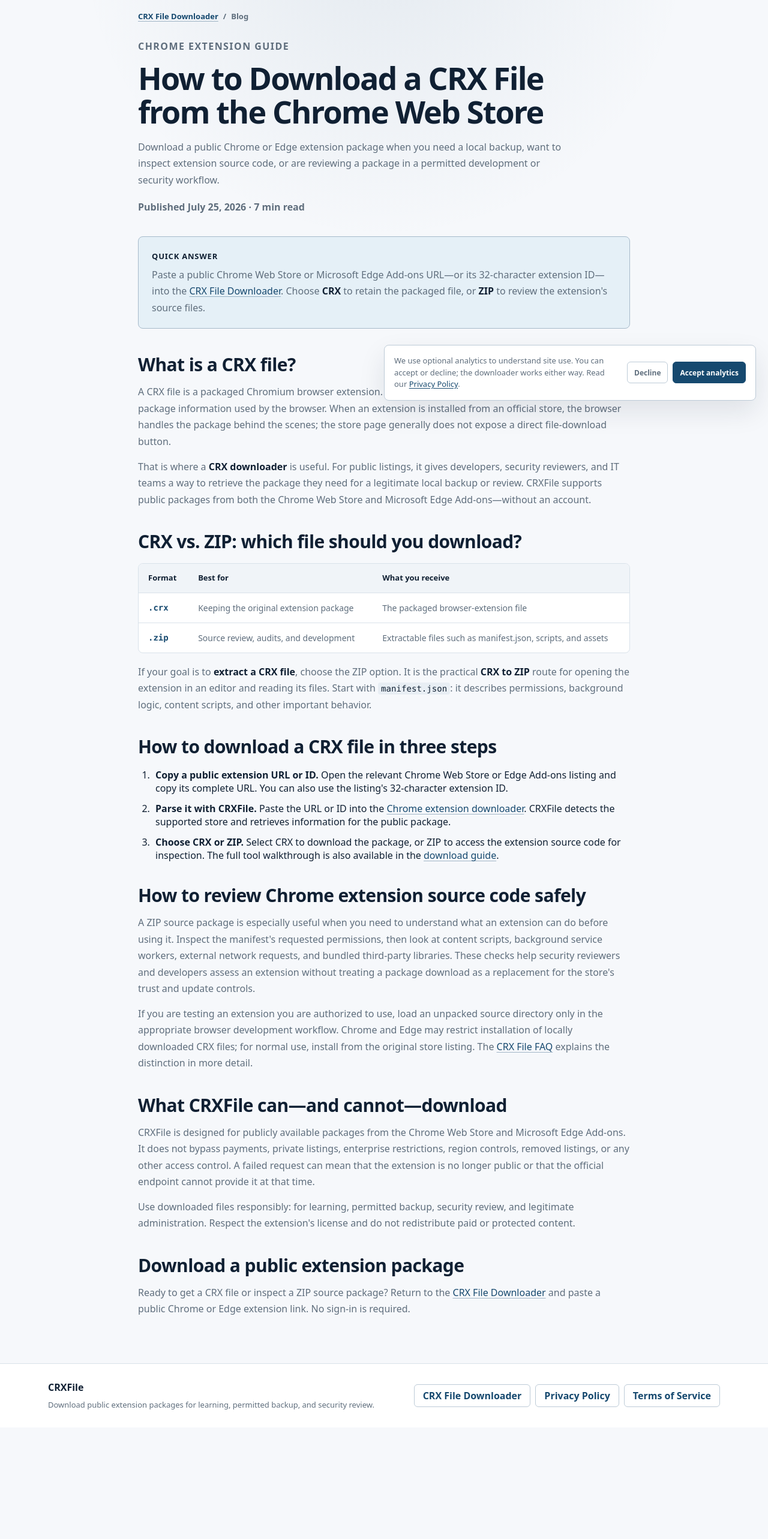
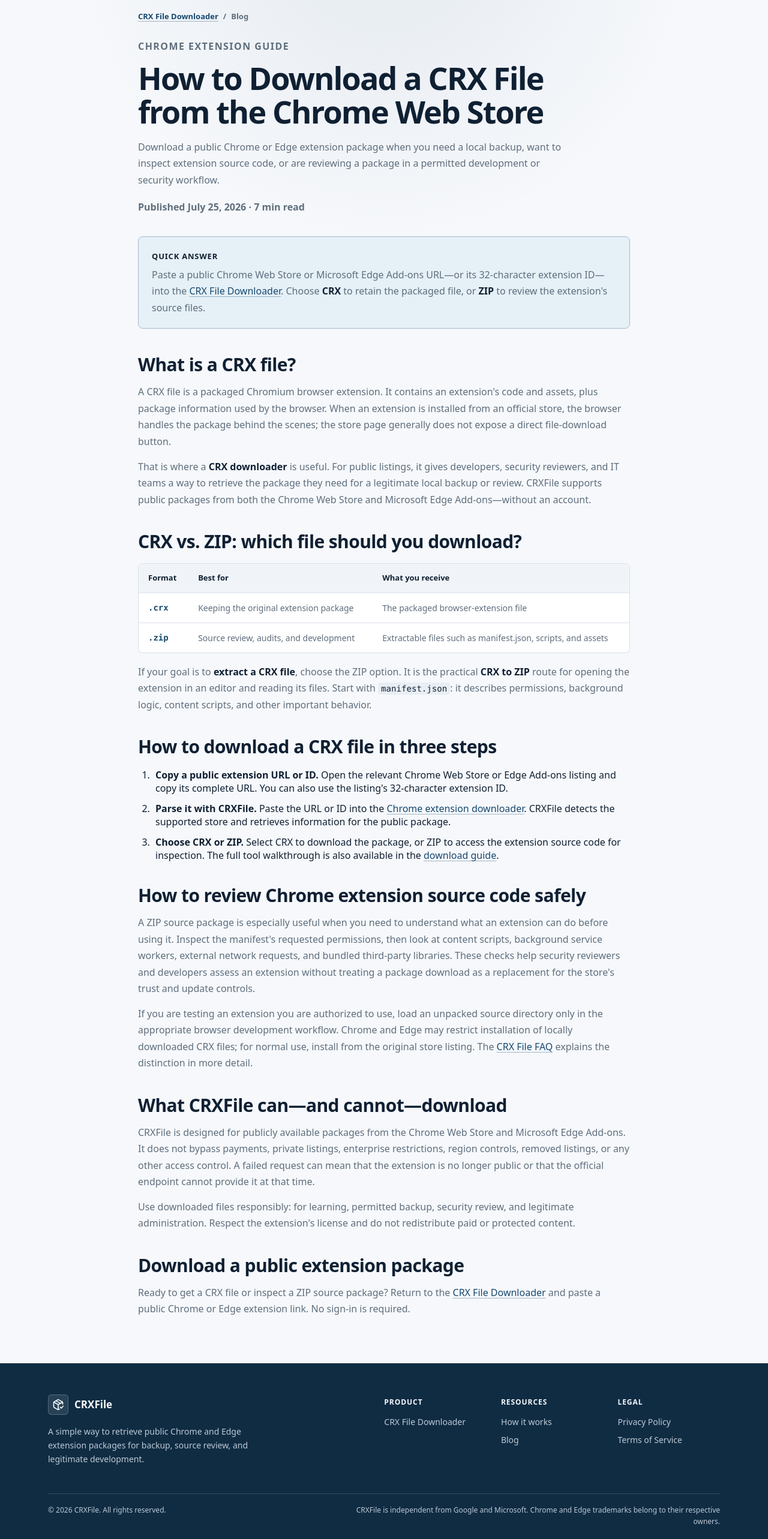
Before and after one commit to calinawilliams1992/crxfile, a Next.js app: page /blog in a window 1280 px wide. Shown: the part 112-2678 px from the top of the page at 60% size. Before the commit the page ends 2492 px from the top, so only its background shows below. Built offline with nearby package versions, Linux system fonts and the light colour scheme.

Commit message:
Restore GA4 tracking and redesign footer

```diff
--- a/app/(en)/blog/page.tsx
+++ b/app/(en)/blog/page.tsx
@@ -1,5 +1,6 @@
 import type { Metadata } from "next";
 import { PackageCheck } from "lucide-react";
+import { SiteFooter } from "@/app/components/SiteFooter";
 
 const publishedAt = "2026-07-25T00:00:00.000Z";
 
@@ -253,17 +254,7 @@
         </article>
       </main>
 
-      <footer className="site-footer">
-        <div>
-          <strong>CRXFile</strong>
-          <p>Download public extension packages for learning, permitted backup, and security review.</p>
-        </div>
-        <div className="footer-links">
-          <a href="/#tool">CRX File Downloader</a>
-          <a href="/privacy-policy">Privacy Policy</a>
-          <a href="/terms-of-service">Terms of Service</a>
-        </div>
-      </footer>
+      <SiteFooter />
     </div>
   );
 }
--- a/app/components/GoogleAnalytics.tsx
+++ b/app/components/GoogleAnalytics.tsx
@@ -1,31 +1,9 @@
-"use client";
-
 import Script from "next/script";
-import { useEffect, useState } from "react";
 
 const GA_MEASUREMENT_ID = "G-FXT8B44M45";
-const CONSENT_KEY = "crxfile-analytics-consent";
-
-type Consent = "accepted" | "declined" | "pending";
 
 export function GoogleAnalytics() {
-  const [consent, setConsent] = useState<Consent>("pending");
-
-  useEffect(() => {
-    const savedConsent = window.localStorage.getItem(CONSENT_KEY);
-    if (savedConsent === "accepted" || savedConsent === "declined") {
-      setConsent(savedConsent);
-    }
-  }, []);
-
-  function saveConsent(nextConsent: Exclude<Consent, "pending">) {
-    window.localStorage.setItem(CONSENT_KEY, nextConsent);
-    setConsent(nextConsent);
-  }
-
   return (
-    <>
-      {consent === "accepted" ? (
     <>
       <Script
         src={"https://www.googletagmanager.com/gtag/js?id=" + GA_MEASUREMENT_ID}
@@ -37,24 +15,5 @@
           "');"}
       </Script>
     </>
-      ) : null}
-
-      {consent === "pending" ? (
-        <aside className="consent-banner" aria-label="Analytics preferences">
-          <p>
-            We use optional analytics to understand site use. You can accept or decline; the
-            downloader works either way. Read our <a href="/privacy-policy">Privacy Policy</a>.
-          </p>
-          <div className="consent-actions">
-            <button className="consent-decline" type="button" onClick={() => saveConsent("declined")}>
-              Decline
-            </button>
-            <button className="consent-accept" type="button" onClick={() => saveConsent("accepted")}>
-              Accept analytics
-            </button>
-          </div>
-        </aside>
-      ) : null}
-    </>
   );
 }
--- /dev/null
+++ b/app/components/SiteFooter.tsx
@@ -0,0 +1,81 @@
+import { PackageCheck } from "lucide-react";
+
+export type FooterLabels = {
+  tagline: string;
+  product: string;
+  resources: string;
+  legal: string;
+  downloader: string;
+  guide: string;
+  blog: string;
+  privacy: string;
+  terms: string;
+  copyright: string;
+  disclaimer: string;
+};
+
+const englishLabels: FooterLabels = {
+  tagline:
+    "A simple way to retrieve public Chrome and Edge extension packages for backup, source review, and legitimate development.",
+  product: "Product",
+  resources: "Resources",
+  legal: "Legal",
+  downloader: "CRX File Downloader",
+  guide: "How it works",
+  blog: "Blog",
+  privacy: "Privacy Policy",
+  terms: "Terms of Service",
+  copyright: "© 2026 CRXFile. All rights reserved.",
+  disclaimer:
+    "CRXFile is independent from Google and Microsoft. Chrome and Edge trademarks belong to their respective owners."
+};
+
+type SiteFooterProps = {
+  labels?: FooterLabels;
+  toolHref?: string;
+  guideHref?: string;
+};
+
+export function SiteFooter({
+  labels = englishLabels,
+  toolHref = "/#tool",
+  guideHref = "/#guide"
+}: SiteFooterProps) {
+  return (
+    <footer className="site-footer">
+      <div className="footer-inner">
+        <div className="footer-brand">
+          <a className="footer-logo" href={toolHref} aria-label="CRXFile home">
+            <span className="footer-mark">
+              <PackageCheck size={20} aria-hidden="true" />
+            </span>
+            <span>CRXFile</span>
+          </a>
+          <p>{labels.tagline}</p>
+        </div>
+
+        <div className="footer-navigation">
+          <nav className="footer-group" aria-label={labels.product}>
+            <h2>{labels.product}</h2>
+            <a href={toolHref}>{labels.downloader}</a>
+          </nav>
+          <nav className="footer-group" aria-label={labels.resources}>
+            <h2>{labels.resources}</h2>
+            <a href={guideHref}>{labels.guide}</a>
+            <a href="/blog">{labels.blog}</a>
+          </nav>
+          <nav className="footer-group" aria-label={labels.legal}>
+            <h2>{labels.legal}</h2>
+            <a href="/privacy-policy">{labels.privacy}</a>
+            <a href="/terms-of-service">{labels.terms}</a>
+          </nav>
+        </div>
+      </div>
+
+      <div className="footer-bottom">
+        <p>{labels.copyright}</p>
+        <p>{labels.disclaimer}</p>
+      </div>
+    </footer>
+  );
+}
--- a/app/globals.css
+++ b/app/globals.css
@@ -18,6 +18,11 @@
   --warn-bg: #fff0ef;
   --warning-line: #e4c76c;
   --warning-bg: #fff8dc;
+  --footer-bg: #102c43;
+  --footer-ink: #f4f8fb;
+  --footer-muted: #bcc9d5;
+  --footer-line: rgba(218, 233, 244, 0.18);
+  --footer-link-hover: #a7d5f6;
   --radius: 8px;
   --radius-sm: 6px;
   --shadow: 0 18px 44px rgba(16, 32, 51, 0.1);
@@ -44,6 +49,11 @@
     --warn-bg: #3a1d1f;
     --warning-line: #725e24;
     --warning-bg: #2f2815;
+    --footer-bg: #0b1c2b;
+    --footer-ink: #f1f7fb;
+    --footer-muted: #aebdca;
+    --footer-line: rgba(217, 233, 245, 0.18);
+    --footer-link-hover: #a7d5f6;
     --shadow: 0 18px 46px rgba(0, 0, 0, 0.34);
   }
 }
@@ -996,45 +1006,100 @@
 }
 
 .site-footer {
-  display: grid;
-  grid-template-columns: 1fr auto;
-  gap: 24px;
-  align-items: center;
-  padding: 28px max(20px, calc((100vw - 1120px) / 2));
-  border-top: 1px solid var(--line);
-  background: var(--surface);
-  color: var(--ink);
+  padding: 0 max(20px, calc((100vw - 1120px) / 2));
+  background: var(--footer-bg);
+  color: var(--footer-ink);
 }
 
-.site-footer strong {
-  display: block;
-  margin-bottom: 8px;
+.footer-inner {
+  display: grid;
+  grid-template-columns: minmax(0, 0.9fr) minmax(0, 1.1fr);
+  gap: clamp(40px, 8vw, 112px);
+  padding: 52px 0 46px;
 }
 
-.site-footer p {
-  max-width: 940px;
-  margin: 4px 0 0;
-  color: var(--muted);
-  font-size: 13px;
+.footer-brand {
+  max-width: 360px;
+}
+
+.footer-logo {
+  display: inline-flex;
+  align-items: center;
+  gap: 10px;
+  color: var(--footer-ink);
+  font-size: 17px;
+  font-weight: 840;
+}
+
+.footer-mark {
+  display: inline-grid;
+  place-items: center;
+  width: 34px;
+  height: 34px;
+  border: 1px solid rgba(240, 248, 253, 0.22);
+  border-radius: var(--radius-sm);
+  background: rgba(240, 248, 253, 0.1);
+  color: var(--footer-ink);
+}
+
+.footer-brand p {
+  margin: 16px 0 0;
+  color: var(--footer-muted);
+  font-size: 14px;
+  line-height: 1.65;
+}
+
+.footer-navigation {
+  display: grid;
+  grid-template-columns: repeat(3, minmax(0, 1fr));
+  gap: 24px;
+}
+
+.footer-group {
+  display: grid;
+  align-content: start;
+  gap: 10px;
+}
+
+.footer-group h2 {
+  margin: 4px 0 5px;
+  color: var(--footer-ink);
+  font-size: 12px;
+  font-weight: 840;
+  letter-spacing: 0.08em;
+  text-transform: uppercase;
+}
+
+.footer-group a {
+  width: fit-content;
+  color: var(--footer-muted);
+  font-size: 14px;
+  line-height: 1.45;
+  transition: color 150ms ease;
+}
+
+.footer-group a:hover {
+  color: var(--footer-link-hover);
+}
+
+.footer-bottom {
+  display: flex;
+  justify-content: space-between;
+  gap: 20px;
+  padding: 18px 0 20px;
+  border-top: 1px solid var(--footer-line);
+}
+
+.footer-bottom p {
+  max-width: 620px;
+  margin: 0;
+  color: var(--footer-muted);
+  font-size: 12px;
   line-height: 1.55;
 }
 
-.site-footer a {
-  display: inline-flex;
-  align-items: center;
-  min-height: 38px;
-  padding: 0 14px;
-  border: 1px solid var(--line-strong);
-  border-radius: var(--radius-sm);
-  color: var(--brand);
-  font-weight: 820;
-}
-
-.footer-links {
-  display: flex;
-  flex-wrap: wrap;
-  justify-content: flex-end;
-  gap: 8px;
+.footer-bottom p:last-child {
+  text-align: right;
 }
 
 .blog-main,
@@ -1238,71 +1303,6 @@
   margin-top: 0;
 }
 
-.consent-banner {
-  position: fixed;
-  right: 20px;
-  bottom: 20px;
-  z-index: 50;
-  display: grid;
-  grid-template-columns: minmax(0, 1fr) auto;
-  gap: 18px;
-  align-items: center;
-  width: min(620px, calc(100vw - 40px));
-  padding: 16px;
-  border: 1px solid var(--line-strong);
-  border-radius: var(--radius);
-  background: var(--surface);
-  box-shadow: var(--shadow);
-}
-
-.consent-banner p {
-  margin: 0;
-  color: var(--muted);
-  font-size: 13px;
-  line-height: 1.52;
-}
-
-.consent-banner a {
-  color: var(--brand);
-  text-decoration: underline;
-  text-underline-offset: 2px;
-}
-
-.consent-actions {
-  display: flex;
-  gap: 8px;
-}
-
-.consent-actions button {
-  min-height: 36px;
-  padding: 0 11px;
-  border-radius: var(--radius-sm);
-  font-size: 12px;
-  font-weight: 820;
-  white-space: nowrap;
-}
-
-.consent-decline {
-  border: 1px solid var(--line-strong);
-  background: var(--surface);
-  color: var(--muted);
-}
-
-.consent-accept {
-  border: 1px solid var(--brand);
-  background: var(--brand);
-  color: var(--surface);
-}
-
-.consent-decline:hover {
-  background: var(--surface-subtle);
-}
-
-.consent-accept:hover {
-  background: var(--brand-hover);
-  border-color: var(--brand-hover);
-}
-
 @media (prefers-reduced-motion: reduce) {
   html {
     scroll-behavior: auto;
@@ -1394,13 +1394,8 @@
   .meta-grid,
   .steps-grid,
   .usage-notes,
-  .result-footer,
-  .site-footer {
+  .result-footer {
     grid-template-columns: 1fr;
-  }
-
-  .footer-links {
-    justify-content: flex-start;
   }
 
   .input-row button {
@@ -1448,7 +1443,27 @@
   }
 
   .site-footer {
-    padding: 26px 18px;
+    padding: 0 18px;
+  }
+
+  .footer-inner {
+    grid-template-columns: 1fr;
+    gap: 34px;
+    padding: 38px 0 32px;
+  }
+
+  .footer-navigation {
+    gap: 28px 18px;
+  }
+
+  .footer-bottom {
+    flex-direction: column;
+    gap: 8px;
+    padding: 16px 0 20px;
+  }
+
+  .footer-bottom p:last-child {
+    text-align: left;
   }
 
   .blog-main,
@@ -1474,15 +1489,11 @@
     margin-top: 32px;
   }
 
-  .consent-banner {
-    right: 14px;
-    bottom: 14px;
+}
+
+@media (max-width: 460px) {
+  .footer-navigation {
     grid-template-columns: 1fr;
-    gap: 12px;
-    width: min(calc(100vw - 28px), 520px);
-  }
-
-  .consent-actions {
-    justify-content: flex-end;
+    gap: 24px;
   }
 }
```
Also changed, not shown: app/(en)/privacy-policy/page.tsx (+5 -11 lines), app/components/CrxFileApp.tsx (+31 -22 lines), app/components/LegalPageLayout.tsx (+2 -11 lines). Lines whose indentation alone changed are shown as unchanged.
